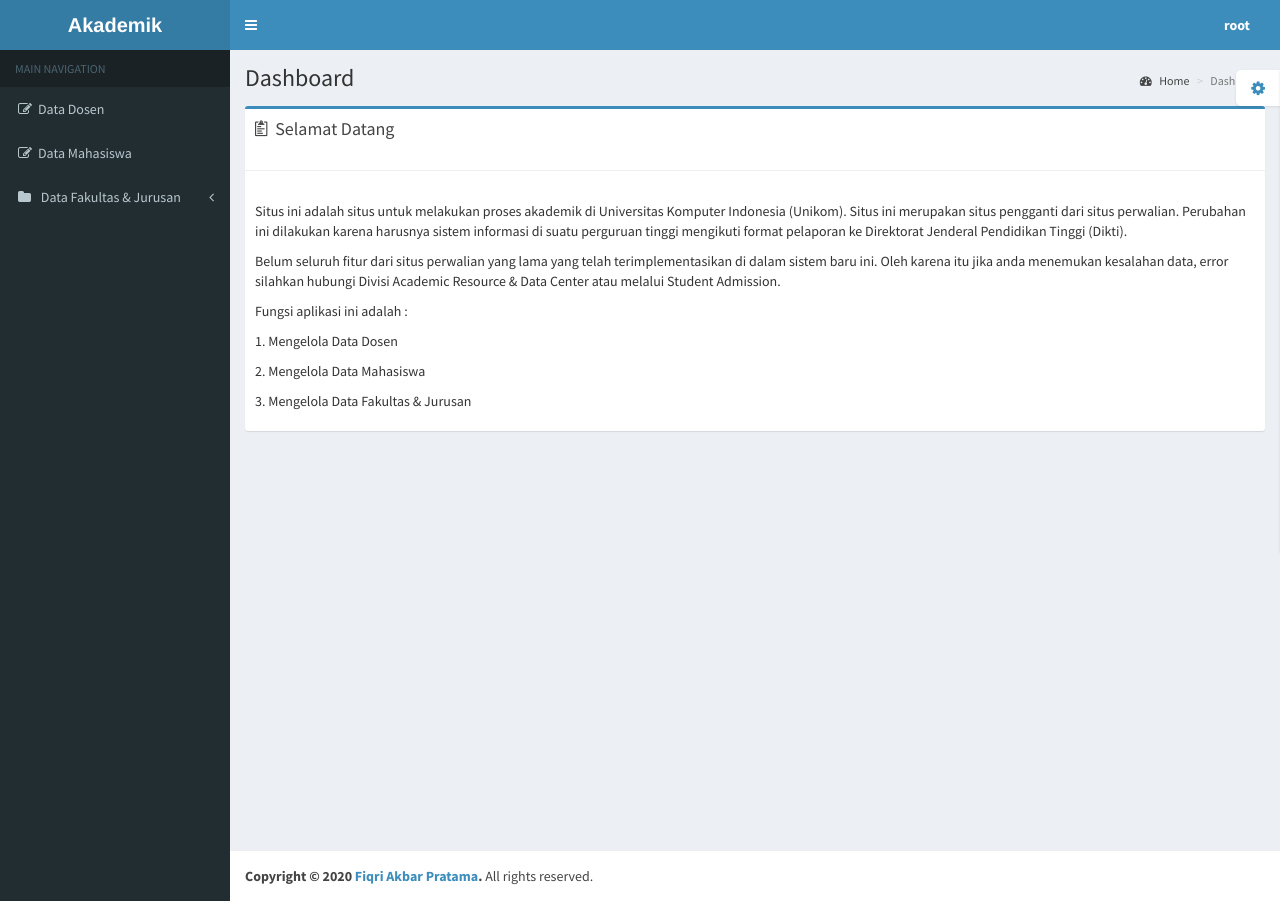
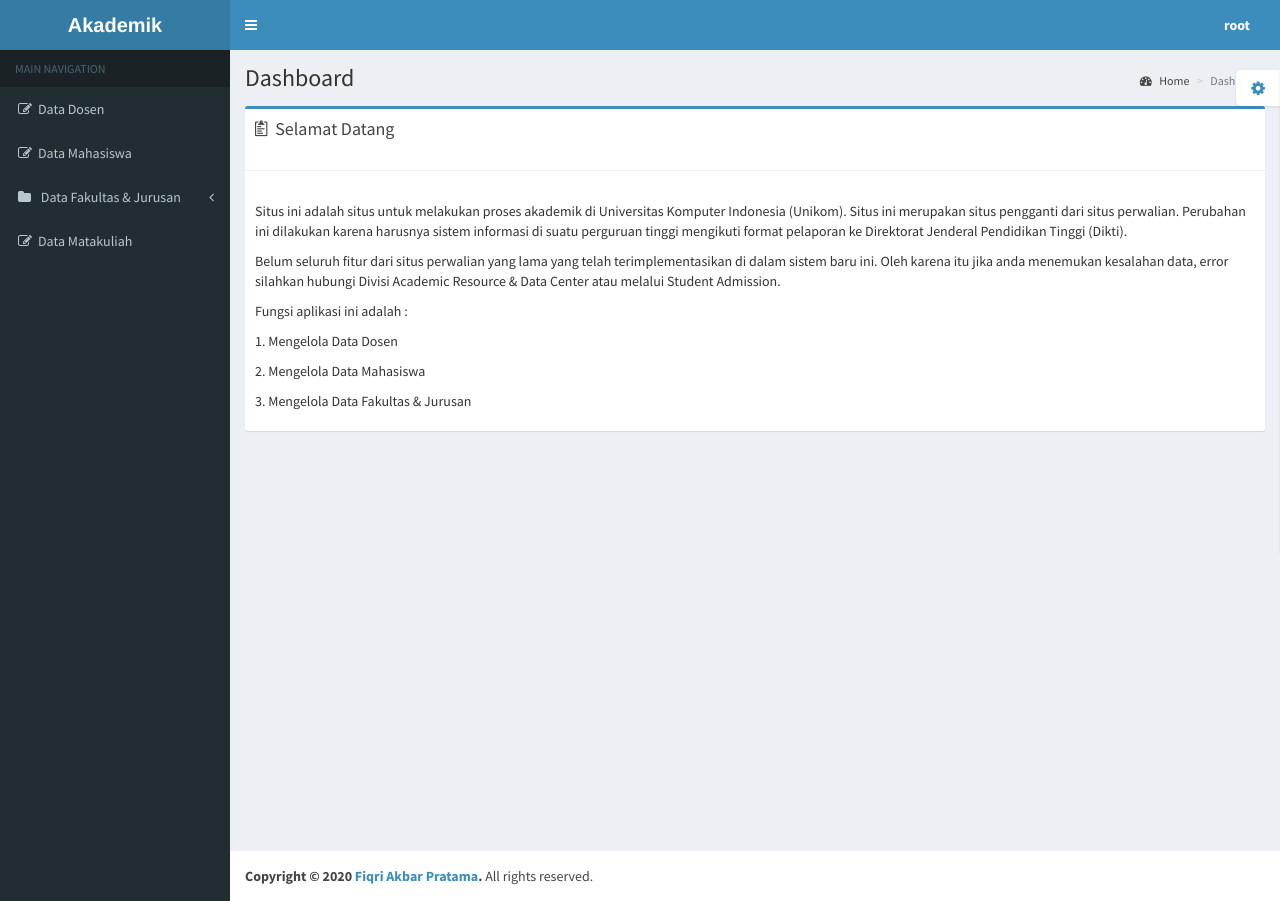
Before and after one commit to fiqriakbar9/Akademik, a PHP site: page /root/index.php in a window 1280 px wide. Run offline with PHP 8.4, Linux system fonts and the light colour scheme; a user stored in the database is signed in; data comes from the database, SQL or seed files in the repository; some libraries are stand-ins or nearby versions.

Commit message:
Update menu.php

```diff
--- a/root/component/menu.php
+++ b/root/component/menu.php
@@ -7,7 +7,7 @@
             <li class="header">MAIN NAVIGATION</li>
 			 <li><a href="data_dosen.php"><i class="fa fa-edit"></i>Data Dosen</a></li>
 			  <li><a href="data_mahasiswa.php"><i class="fa fa-edit"></i>Data Mahasiswa</a></li>
-			  <li class="treeview">
+	      <li class="treeview">
               <a href="#">
                 <i class="fa fa-folder"></i> <span>Data Fakultas & Jurusan</span>
                 <i class="fa fa-angle-left pull-right"></i>
@@ -17,6 +17,7 @@
 					<li><a href="data_jurusan.php"><i class="fa fa-edit"></i>Data Jurusan</a></li>
               </ul>
             </li>
+		   <li><a href="data_matakuliah.php"><i class="fa fa-edit"></i>Data Matakuliah</a></li>
           </ul>
         </section>
         <!-- /.sidebar -->
```
